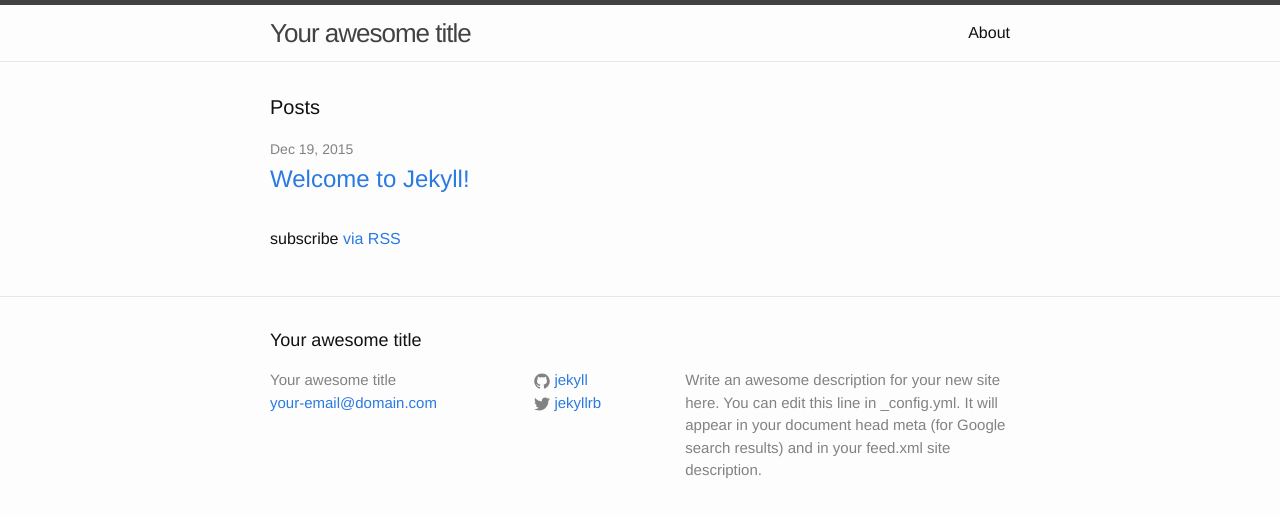
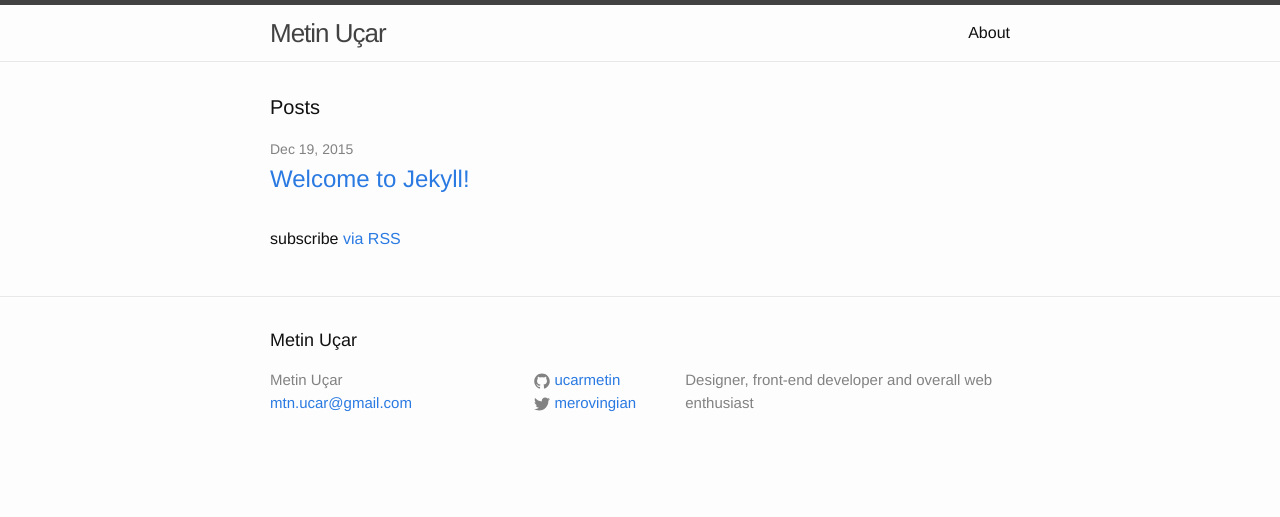
Before and after one commit to metinucar/mtncr, a Jekyll site: the page built from index.html, in a window 1280 px wide. Shown: the top 517 px of the page. Built offline with Jekyll 4.4.1, drawn with Linux system fonts in a browser that asks for light colours.

Commit message:
Updates site information

```diff
--- a/_config.yml
+++ b/_config.yml
@@ -6,16 +6,14 @@
 # 'jekyll serve'. If you change this file, please restart the server process.
 
 # Site settings
-title: Your awesome title
-email: your-email@domain.com
-description: > # this means to ignore newlines until "baseurl:"
-  Write an awesome description for your new site here. You can edit this
-  line in _config.yml. It will appear in your document head meta (for
-  Google search results) and in your feed.xml site description.
-baseurl: "" # the subpath of your site, e.g. /blog
-url: "http://yourdomain.com" # the base hostname & protocol for your site
-twitter_username: jekyllrb
-github_username:  jekyll
+title: Metin Uçar
+email: mtn.ucar@gmail.com
+description: Designer, front-end developer and overall web enthusiast
+baseurl: "/"
+url: "http://mtncr.com"
+twitter_username: merovingian
+github_username:  ucarmetin
 
 # Build settings
 markdown: kramdown
+permalink: pretty
```
